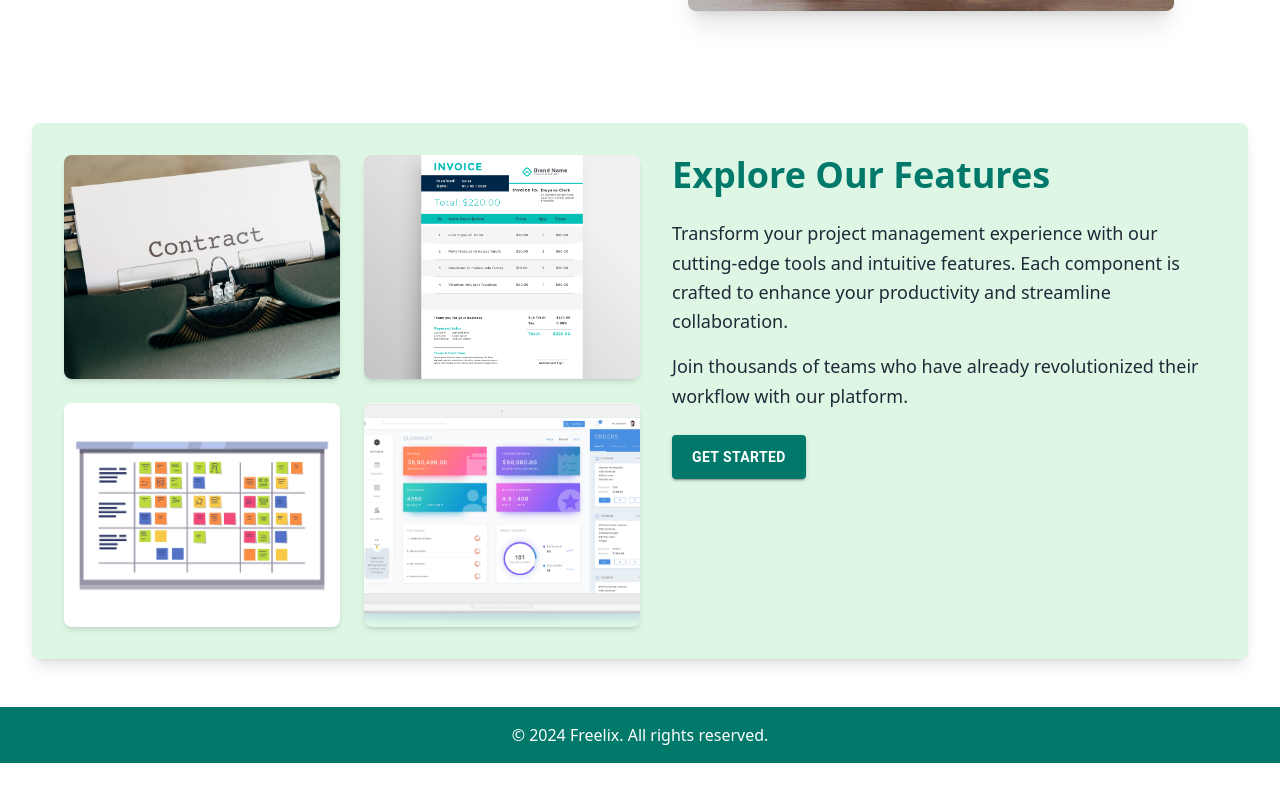
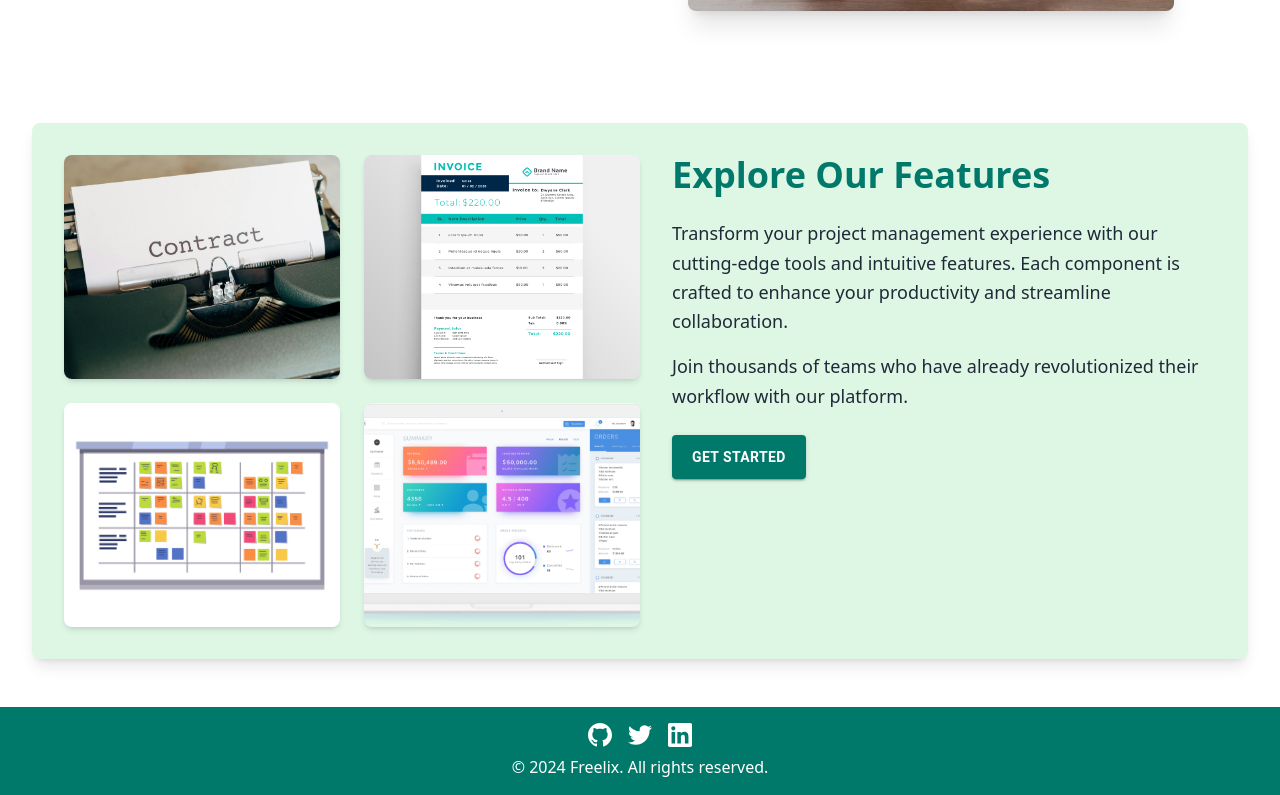
Before and after one commit to ABBYFRED-FINAL-DEMO-PROJECT/Freelix-Front-end, a React (Vite) app: page / in a window 1280 px wide. Shown: the part 1012-1807 px from the top of the page. Before the commit the page ends 1775 px from the top, so only its background shows below. Built offline with nearby package versions, Linux system fonts and the light colour scheme.

Commit message:
footer updated

```diff
--- /dev/null
+++ b/components/Footer.jsx
@@ -0,0 +1 @@
+import { GitHubIcon, TwitterIcon, LinkedInIcon } from './icons/SocialIcons';
--- /dev/null
+++ b/src/layouts/SocialIcons.jsx
@@ -0,0 +1,17 @@
+export const GitHubIcon = () => (
+    <svg className="w-6 h-6" fill="currentColor" viewBox="0 0 24 24">
+      <path d="M12 0c-6.626 0-12 5.373-12 12 0 5.302 3.438 9.8 8.207 11.387.599.111.793-.261.793-.577v-2.234c-3.338.726-4.033-1.416-4.033-1.416-.546-1.387-1.333-1.756-1.333-1.756-1.089-.745.083-.729.083-.729 1.205.084 1.839 1.237 1.839 1.237 1.07 1.834 2.807 1.304 3.492.997.107-.775.418-1.305.762-1.604-2.665-.305-5.467-1.334-5.467-5.931 0-1.311.469-2.381 1.236-3.221-.124-.303-.535-1.524.117-3.176 0 0 1.008-.322 3.301 1.23.957-.266 1.983-.399 3.003-.404 1.02.005 2.047.138 3.006.404 2.291-1.552 3.297-1.23 3.297-1.23.653 1.653.242 2.874.118 3.176.77.84 1.235 1.911 1.235 3.221 0 4.609-2.807 5.624-5.479 5.921.43.372.823 1.102.823 2.222v3.293c0 .319.192.694.801.576 4.765-1.589 8.199-6.086 8.199-11.386 0-6.627-5.373-12-12-12z"/>
+    </svg>
+  );
+
+  export const TwitterIcon = () => (
+    <svg className="w-6 h-6" fill="currentColor" viewBox="0 0 24 24">
+      <path d="M23.953 4.57a10 10 0 01-2.825.775 4.958 4.958 0 002.163-2.723c-.951.555-2.005.959-3.127 1.184a4.92 4.92 0 00-8.384 4.482C7.69 8.095 4.067 6.13 1.64 3.162a4.822 4.822 0 00-.666 2.475c0 1.71.87 3.213 2.188 4.096a4.904 4.904 0 01-2.228-.616v.06a4.923 4.923 0 003.946 4.827 4.996 4.996 0 01-2.212.085 4.936 4.936 0 004.604 3.417 9.867 9.867 0 01-6.102 2.105c-.39 0-.779-.023-1.17-.067a13.995 13.995 0 007.557 2.209c9.053 0 13.998-7.496 13.998-13.985 0-.21 0-.42-.015-.63A9.935 9.935 0 0024 4.59z"/>
+    </svg>
+  );
+
+  export const LinkedInIcon = () => (
+    <svg className="w-6 h-6" fill="currentColor" viewBox="0 0 24 24">
+      <path d="M20.447 20.452h-3.554v-5.569c0-1.328-.027-3.037-1.852-3.037-1.853 0-2.136 1.445-2.136 2.939v5.667H9.351V9h3.414v1.561h.046c.477-.9 1.637-1.85 3.37-1.85 3.601 0 4.267 2.37 4.267 5.455v6.286zM5.337 7.433c-1.144 0-2.063-.926-2.063-2.065 0-1.138.92-2.063 2.063-2.063 1.14 0 2.064.925 2.064 2.063 0 1.139-.925 2.065-2.064 2.065zm1.782 13.019H3.555V9h3.564v11.452zM22.225 0H1.771C.792 0 0 .774 0 1.729v20.542C0 23.227.792 24 1.771 24h20.451C23.2 24 24 23.227 24 22.271V1.729C24 .774 23.2 0 22.222 0h.003z"/>
+    </svg>
+  );
--- a/src/pages/LandingPage.jsx
+++ b/src/pages/LandingPage.jsx
@@ -15,7 +15,9 @@
 import feature2 from '../assets/feature2.jpg';
 import feature3 from '../assets/feature3.jpg';
 import feature5 from '../assets/feature5.png';
-import whysign from '../assets/whysign.jpg'
+import whysign from '../assets/whysign.jpg';
+import { GitHubIcon, TwitterIcon, LinkedInIcon } from '../layouts/SocialIcons';
+
 
 const dbImages = [dbImage1, dbImage2, dbImage3, dbImage4];
 const tkImages = [tkImage1, tkImage2, tkImage3, tkImage4];
@@ -152,6 +154,17 @@
 const Footer = () => (
   <footer className="bg-[#00796B] text-white py-4">
     <div className="max-w-7xl mx-auto px-4 text-center">
+      <div className="flex justify-center space-x-4 mb-2">
+        <a href="https://github.com/your-username" target="_blank" rel="noopener noreferrer" className="hover:text-gray-300">
+          <GitHubIcon />
+        </a>
+        <a href="https://twitter.com/your-username" target="_blank" rel="noopener noreferrer" className="hover:text-gray-300">
+          <TwitterIcon />
+        </a>
+        <a href="https://linkedin.com/in/your-profile" target="_blank" rel="noopener noreferrer" className="hover:text-gray-300">
+          <LinkedInIcon />
+        </a>
+      </div>
       <p>© {new Date().getFullYear()} Freelix. All rights reserved.</p>
     </div>
   </footer>
```
Also changed, not shown: public/davida2.jpg (added).
